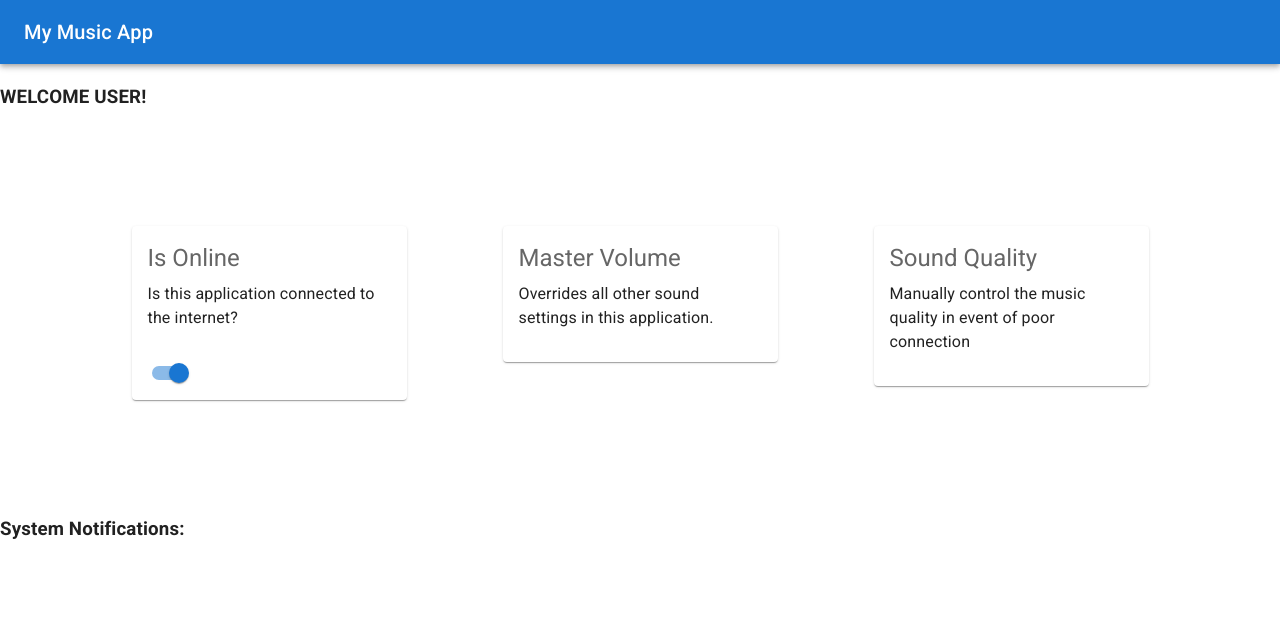
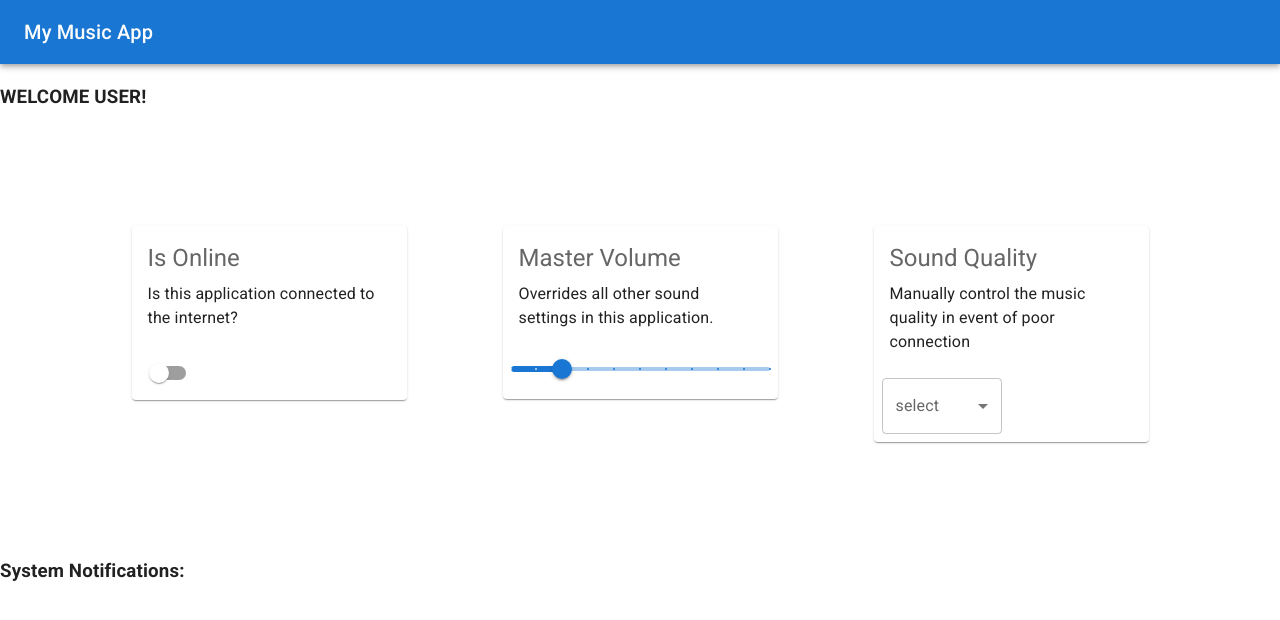
Before and after one commit to RamonCruz-Hinojosa/music-app, a React (Create React App) app: page /Landing in a window 1280 px wide. Shown: the top 620 px of the page. Built offline with nearby package versions, Linux system fonts and the light colour scheme.

Commit message:
2/3 cards working

```diff
--- a/src/Landing.js
+++ b/src/Landing.js
@@ -9,8 +9,8 @@ import BasicSelect from "./comps/Select";
 import { useState } from "react";
 
 export default function Landing() {
-  console.log("Basic Card: ", BasicCard);
   const [isOnline, setIsOnline] = useState(false);
+  const [volume, setVolume] = useState(20);
   return (
     <div>
       <CssBaseline />
@@ -38,12 +38,16 @@ export default function Landing() {
             <BasicCard
               title="Master Volume"
               description="Overrides all other sound settings in this application."
+              component={DiscreteSlider}
+              volume={volume}
+              setVolume={setVolume}
             />
           </Grid>
           <Grid item>
             <BasicCard
               title="Sound Quality"
               description="Manually control the music quality in event of poor connection"
+              component={BasicSelect}
             />
           </Grid>
 
--- a/src/comps/BasicSwitches.js
+++ b/src/comps/BasicSwitches.js
@@ -1,12 +1,17 @@
 import * as React from "react";
 import Switch from "@mui/material/Switch";
 
-const label = { inputProps: { "aria-label": "Switch demo" } };
-
-export default function BasicSwitches() {
+export default function BasicSwitches(props) {
+  const handleChange = () => {
+    props.setIsOnline(!props.isOnline);
+  };
   return (
     <div>
-      <Switch {...label} defaultChecked />
+      <Switch
+        checked={props.isOnline}
+        onChange={handleChange}
+        name="checkedLeft"
+      />
     </div>
   );
 }
--- a/src/comps/Card.js
+++ b/src/comps/Card.js
@@ -11,6 +11,8 @@ export default function BasicCard(props) {
     setIsOnline,
     title,
     description,
+    volume,
+    setVolume,
   } = props;
 
   return (
@@ -26,10 +28,16 @@ export default function BasicCard(props) {
         </Typography>
         <Typography>{description}</Typography>
       </CardContent>
-      <CardActions>{Component ? <Component /> : null}</CardActions>
+      <CardActions>
+        {Component ? (
+          <Component
+            isOnline={isOnline}
+            setIsOnline={setIsOnline}
+            volume={volume}
+            setVolume={setVolume}
+          />
+        ) : null}
+      </CardActions>
     </Card>
   );
 }
-
-//export { BasicCard };
-//export default BasicCard;
--- a/src/comps/Slider.js
+++ b/src/comps/Slider.js
@@ -1,23 +1,17 @@
 import * as React from "react";
 import Box from "@mui/material/Box";
 import Slider from "@mui/material/Slider";
-
-function valuetext(value) {
-  return `${value}°C`;
-}
 
 export default function DiscreteSlider() {
   return (
     <Box sx={{ width: 300 }}>
       <Slider
-        aria-label="Temperature"
-        defaultValue={30}
-        getAriaValueText={valuetext}
-        valueLabelDisplay="auto"
+        defaultValue={20}
         step={10}
         marks
         min={0}
         max={100}
+        onChange={(e) => console.log(e.target.value)}
       />
     </Box>
   );
```
